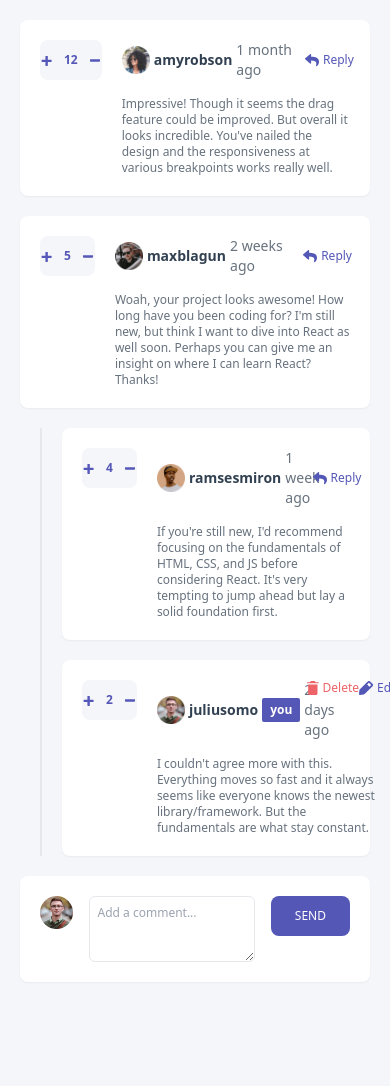
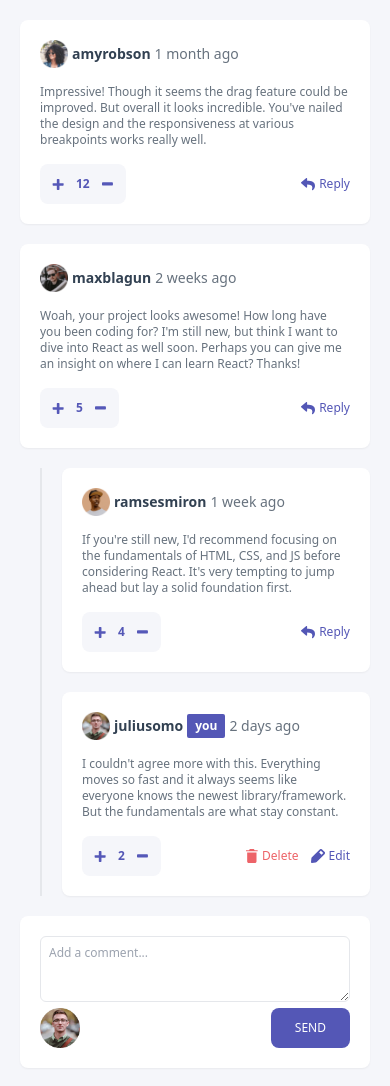
Before and after one commit to ayowaaab/interactive-comments-section-main, a React (Vite) app: page / in a window 390 px wide. Before the commit the page ends 1002 px from the top, so only its background shows below. Built offline with nearby package versions, Linux system fonts and the light colour scheme.

Commit message:
refactor CommentBlock and Reply components; enhance mobile responsiveness and styling

```diff
--- a/src/App.tsx
+++ b/src/App.tsx
@@ -14,15 +14,11 @@ const App = () => {
   return (
     <div className=" xl:w-3/5 lg:w-4/5 mx-auto">
       {data.comments.map((comment) => (
-        <div>
-          <CommentBlock
-            onOpen={handelOpen}
-            key={comment.id}
-            comment={comment}
-          />
+        <div key={comment.id}>
+          <CommentBlock onOpen={handelOpen} comment={comment} />
           <div className="border-l-2 md:pl-12 md:ml-20  ml-10">
             {comment.replies.map((reply) => (
-              <CommentBlock onOpen={handelOpen} key={reply.id} reply={reply} />
+              <CommentBlock key={reply.id} onOpen={handelOpen} reply={reply} />
             ))}
           </div>
         </div>
--- a/src/components/CommentBlock.tsx
+++ b/src/components/CommentBlock.tsx
@@ -45,6 +45,18 @@ interface Props {
   };
 }
 const CommentBlock: React.FC<Props> = ({ comment, reply, onOpen }) => {
+  return (
+    <>
+      <div className="hidden md:block">
+        <CommentDesktop comment={comment} reply={reply} onOpen={onOpen} />
+      </div>
+      <div className="md:hidden block">
+        <CommentMobile comment={comment} reply={reply} onOpen={onOpen} />
+      </div>
+    </>
+  );
+};
+const CommentDesktop: React.FC<Props> = ({ comment, reply, onOpen }) => {
   const data = comment! || reply!;
   const currentUser = data.user.username === "juliusomo";
   return (
@@ -95,5 +107,58 @@ const CommentBlock: React.FC<Props> = ({ comment, reply, onOpen }) => {
     </div>
   );
 };
+const CommentMobile: React.FC<Props> = ({ comment, reply, onOpen }) => {
+  const data = comment! || reply!;
+  const currentUser = data.user.username === "juliusomo";
+  return (
+    <div className="bg-white flex items-start justify-between gap-5 shadow-sm p-5 m-5 rounded-lg">
+      <div className="flex flex-col gap-4">
+        <div className="flex justify-between">
+          <div className="flex items-center md:gap-2 gap-1">
+            <img
+              src={data.user.image.png}
+              className="md:w-10 w-7"
+              alt="avatar"
+            />
+            <h1 className="text-neutral-darkBlue font-semibold flex gap-1 items-center text-sm lg:text-lg">
+              {data.user.username}
+              {currentUser && (
+                <span className="bg-primary-moderateBlue text-white px-2 font-bold text-xs md:text-sm py-1 rounded-sm">
+                  you
+                </span>
+              )}
+            </h1>
+            <span className="text-neutral-grayishBlue text-sm lg:text-lg">
+              {data.createdAt}
+            </span>
+          </div>
+        </div>
+        <p className="text-neutral-grayishBlue text-xs md:text-sm lg:text-lg">
+          {data.content}
+        </p>
+        <div className="flex justify-between items-center">
+          <Counter init={data.score} />
 
+          {!currentUser ? (
+            <Button text="Reply" type="iconButton" icon="reply" />
+          ) : (
+            <div className="flex gap-3">
+              <div onClick={onOpen}>
+                <Button
+                  color="red"
+                  text="Delete"
+                  type="iconButton"
+                  icon="delete"
+                />
+              </div>
+              <div>
+                <Button text="Edit" type="iconButton" icon="edit" />
+              </div>
+            </div>
+          )}
+        </div>
+      </div>
+    </div>
+  );
+};
 export default CommentBlock;
--- a/src/components/Counter.tsx
+++ b/src/components/Counter.tsx
@@ -5,7 +5,7 @@ const Counter = ({ init = 0 }: { init: number }) => {
   return (
     <div className="flex flex-row md:flex-col items-center justify-center gap-3 bg-neutral-veryLightGray p-3 rounded-lg">
       <img
-        className="w-6 cursor-pointer hover:opacity-50"
+        className="w-3 md:w-6 cursor-pointer hover:opacity-50"
         onClick={() => setCounter(counter + 1)}
         style={{
           filter:
@@ -23,7 +23,7 @@ const Counter = ({ init = 0 }: { init: number }) => {
           filter:
             "brightness(0) saturate(100%) invert(34%) sepia(42%) saturate(1139%) hue-rotate(204deg) brightness(93%) contrast(88%)",
         }}
-        className="w-6 cursor-pointer hover:opacity-50"
+        className="w-3 md:w-6 cursor-pointer hover:opacity-50"
         src="./images/icon-minus.svg"
         alt="minus-icon"
       />
--- a/src/components/Reply.tsx
+++ b/src/components/Reply.tsx
@@ -2,6 +2,8 @@ import Button from "./Button";
 
 const Reply = () => {
   return (
+    <>
+      <div className="hidden md:block">
         <div className="flex justify-between gap-4 m-5 p-5 bg-white rounded-lg shadow-sm">
           <div>
             <img src="./images/avatars/image-juliusomo.png" alt="avatar" />
@@ -15,6 +17,25 @@ const Reply = () => {
             <Button text="Send" type="button" />
           </div>
         </div>
+      </div>
+      <div className="md:hidden block">
+        <div className="flex-col m-5 p-5 bg-white rounded-lg shadow-sm">
+          <textarea
+            className="w-full p-2 border text-xs md:text-sm lg:text-lg rounded-md focus:text-black text-neutral-grayishBlue focus:outline-none focus:ring-[1px] focus:ring-primary-moderateBlue"
+            rows={3}
+            placeholder="Add a comment..."
+          />
+          <div className="flex justify-between gap-4">
+            <div>
+              <img className="w-10" src="./images/avatars/image-juliusomo.png" alt="avatar" />
+            </div>
+            <div>
+              <Button text="Send" type="button" />
+            </div>
+          </div>
+        </div>
+      </div>
+    </>
   );
 };
 
```
Lines whose indentation alone changed are shown as unchanged.
